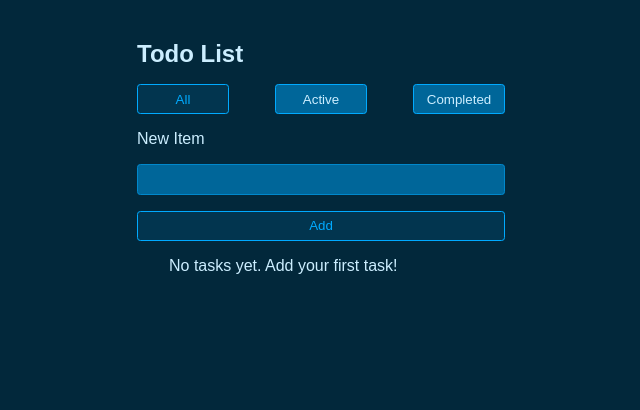
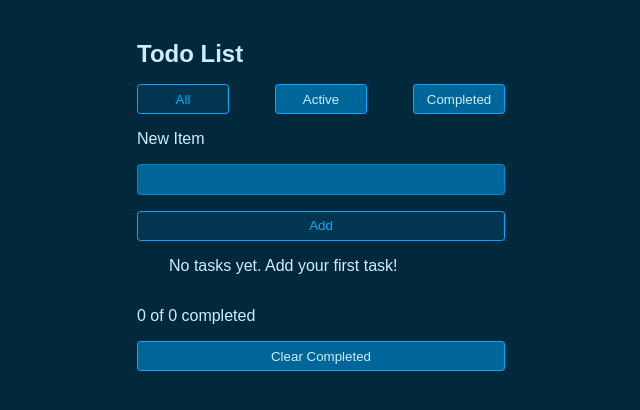
Before and after one commit to marinakreibring/react-todo-list, a React (Vite) app: page / in a window 1280 px wide. Shown: the top 410 px of the page, without its empty margins (319-959 px from the left). Built offline with nearby package versions, Linux system fonts and the light colour scheme.

Commit message:
add features to todo list

```diff
--- a/src/App.jsx
+++ b/src/App.jsx
@@ -47,6 +47,11 @@ export default function App() {
       return currentTodos.filter(todo => todo.id !== id)
     })
   }
+  function clearCompleted() {
+  setTodos(currentTodos =>
+    currentTodos.filter(todo => !todo.completed)
+  )
+}
 
   return (
   <>
@@ -62,6 +67,12 @@ export default function App() {
       toggleTodo={toggleTodo}
       deleteTodo={deleteTodo}
     />
+    <p>
+        {todos.filter(todo => todo.completed).length} of {todos.length} completed
+      </p>
+      <button className="completed" onClick={clearCompleted}>
+        Clear Completed
+      </button>
   </>
   )
 }
--- a/src/TodoFilter.jsx
+++ b/src/TodoFilter.jsx
@@ -21,6 +21,7 @@ export function TodoFilter({ filter, setFilter }) {
       >
         Completed
       </button>
+
     </div>
   )
 }
--- a/src/styles.css
+++ b/src/styles.css
@@ -153,7 +153,7 @@ body {
   margin-bottom: 1rem;
 }
 
-.filters button {
+.filters button{
   border: 1px solid hsl(200, 100%, 50%);
   background: hsl(200, 100%, 30%);
   border-radius: 0.25em;
@@ -168,6 +168,16 @@ body {
   color: hsl(200, 100%, 50%);
 }
 
+.completed {
+  border: 1px solid hsl(200, 100%, 50%);
+  background: hsl(200, 100%, 30%);
+  border-radius: 0.25em;
+  width: 100%;
+  padding: 0.5em 0;
+  color: hsl(200, 100%, 90%);
+  cursor: pointer;
+}
+
 @media only screen and (min-width: 32.5em) {
 	h1 {
 		font-size: 2rem;
```
Also changed, not shown: 1 other file (tests, documents, lock files or other folders).
